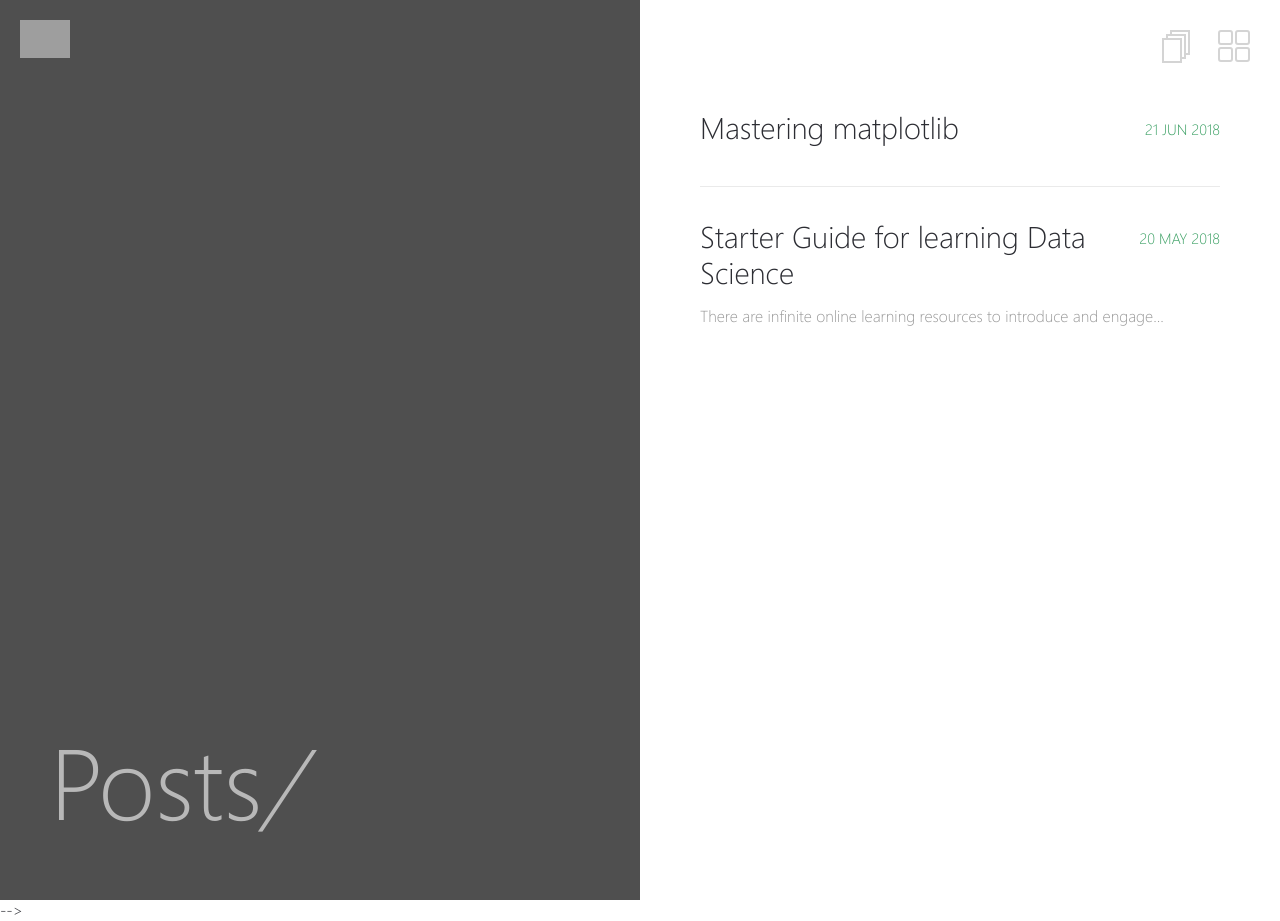
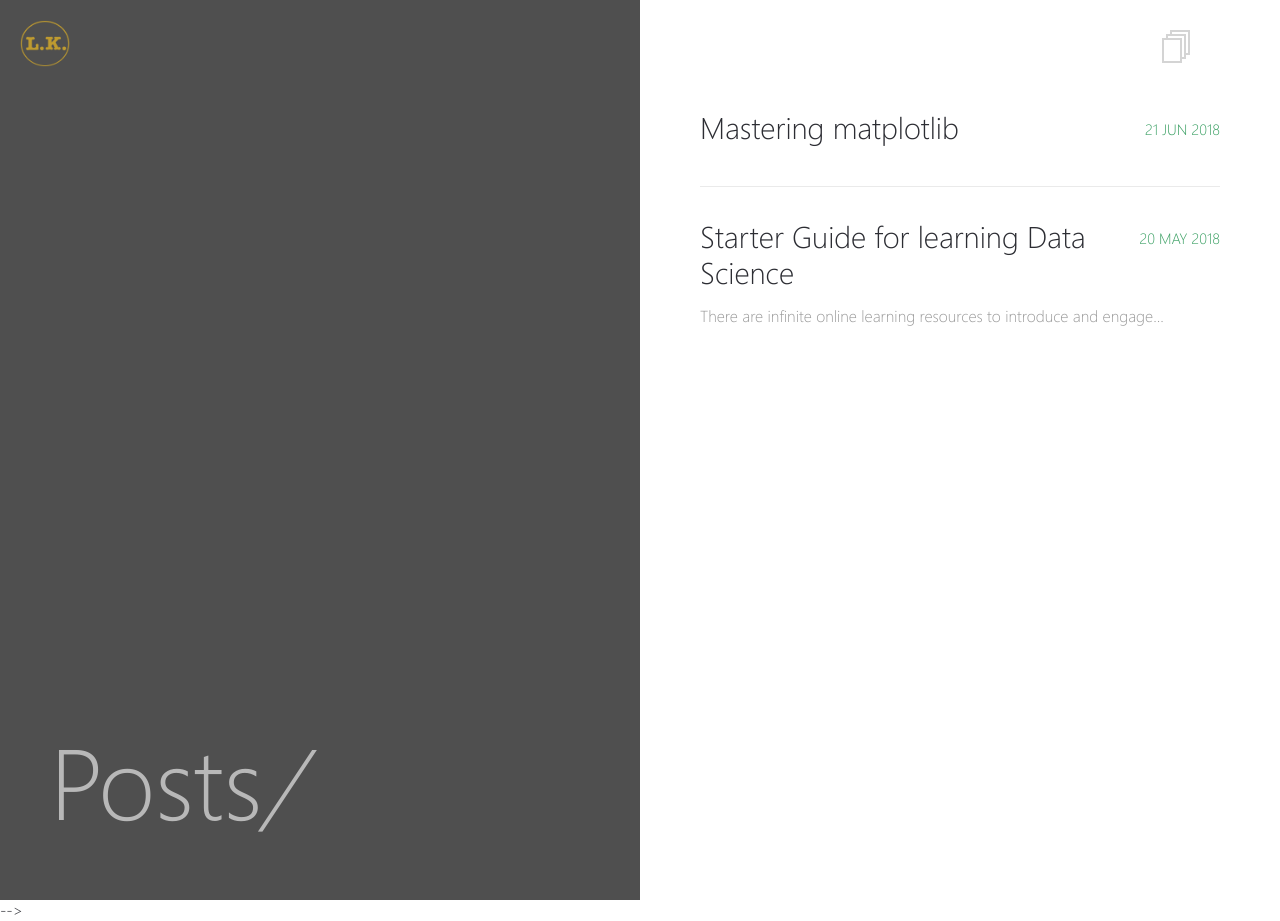
Before and after one commit to lucykbees/lucykbees.github.io, a Jekyll site: the page built from _pages/posts.md, in a window 1280 px wide. Built offline with Jekyll 4.4.1, drawn with Linux system fonts in a browser that asks for light colours.

Commit message:
update to html pages

```diff
--- a/_layouts/page.html
+++ b/_layouts/page.html
@@ -30,7 +30,6 @@ layout: compress
         {% include share.html %}
       </div>
       <a href="../posts.html" title="posts" class="posts-menu-icon"></a>
-      </a>
       <div class="inner-post content">
         <div class="date-highlight">{% if page.date %}{{ page.date | date: '%d %b %Y' }}{% else %}&#x2756;{% endif %}</div>
         {{ content }}
--- a/_layouts/post-list.html
+++ b/_layouts/post-list.html
@@ -9,7 +9,7 @@ layout: compress
 
     <div class="block-left">
       <div class="content">
-        <a href="{{ site.url }}" class="logo"><img src="{{ site.url }}/images/{{ site.logo | replace: '.', '-small.' }}"></a>
+        <a href="{{ site.url }}" class="logo"><img src="{{ site.url }}/images/{{ site.logo }}"></a>
         <h1 class="section-title">{{ page.title}}<em>/</em>
         </h1>
       </div>
@@ -17,9 +17,6 @@ layout: compress
 
     <div class="block-right">
       <a href="posts.html" title="posts" class="posts-menu-icon"></a>
-      <a title="projects" class="projects-menu-icon">
-        <span></span>
-      </a>
       <div class="content">
         <ul class="posts-list">
         {% for post in site.posts %}
--- a/_layouts/post.html
+++ b/_layouts/post.html
@@ -30,9 +30,6 @@ layout: compress
         {% include share.html %}
       </div>
       <a href="../posts.html" title="posts" class="posts-menu-icon"></a>
-      <a title="projects" class="projects-menu-icon">
-        <span></span>
-      </a>
       <div class="inner-post content">
         <div class="date-highlight">{% if page.date %}{{ page.date | date: '%d %b %Y' }}{% else %}&#x2756;{% endif %}</div>
         {{ content }}
```
